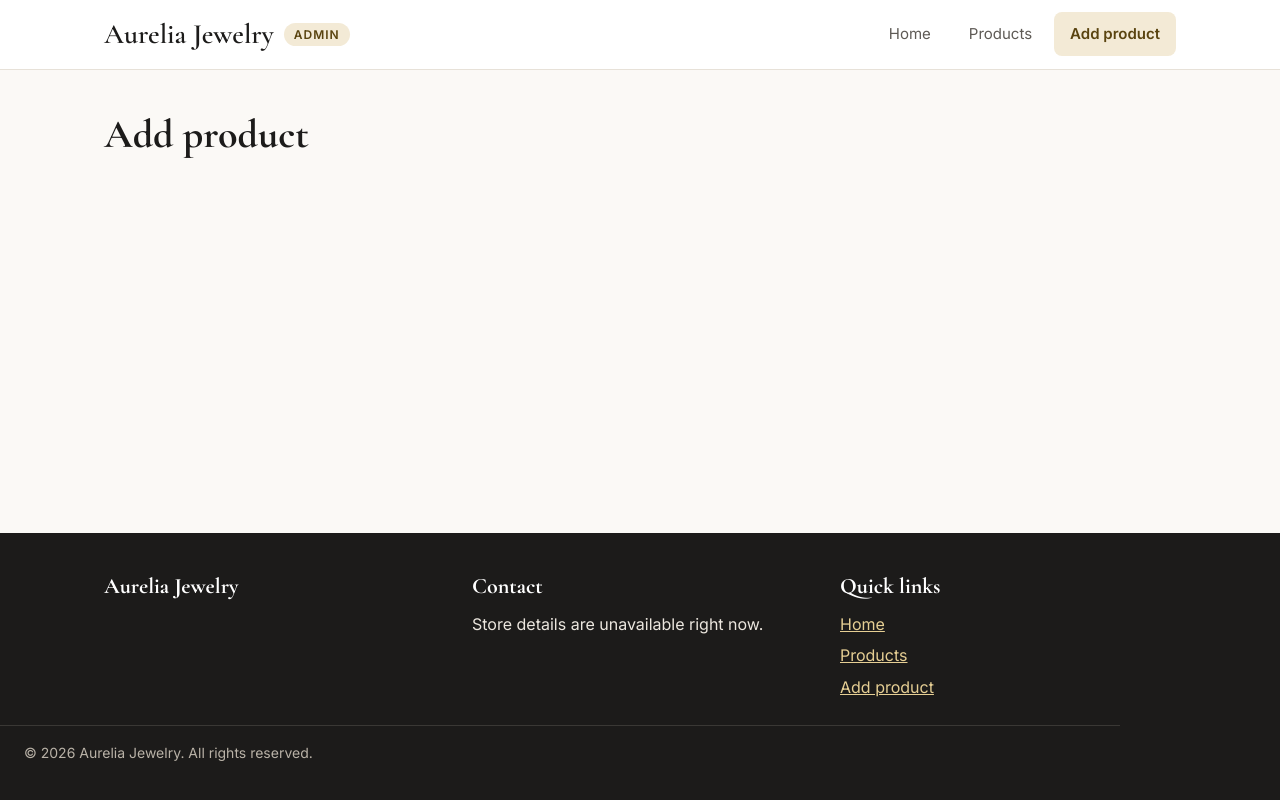
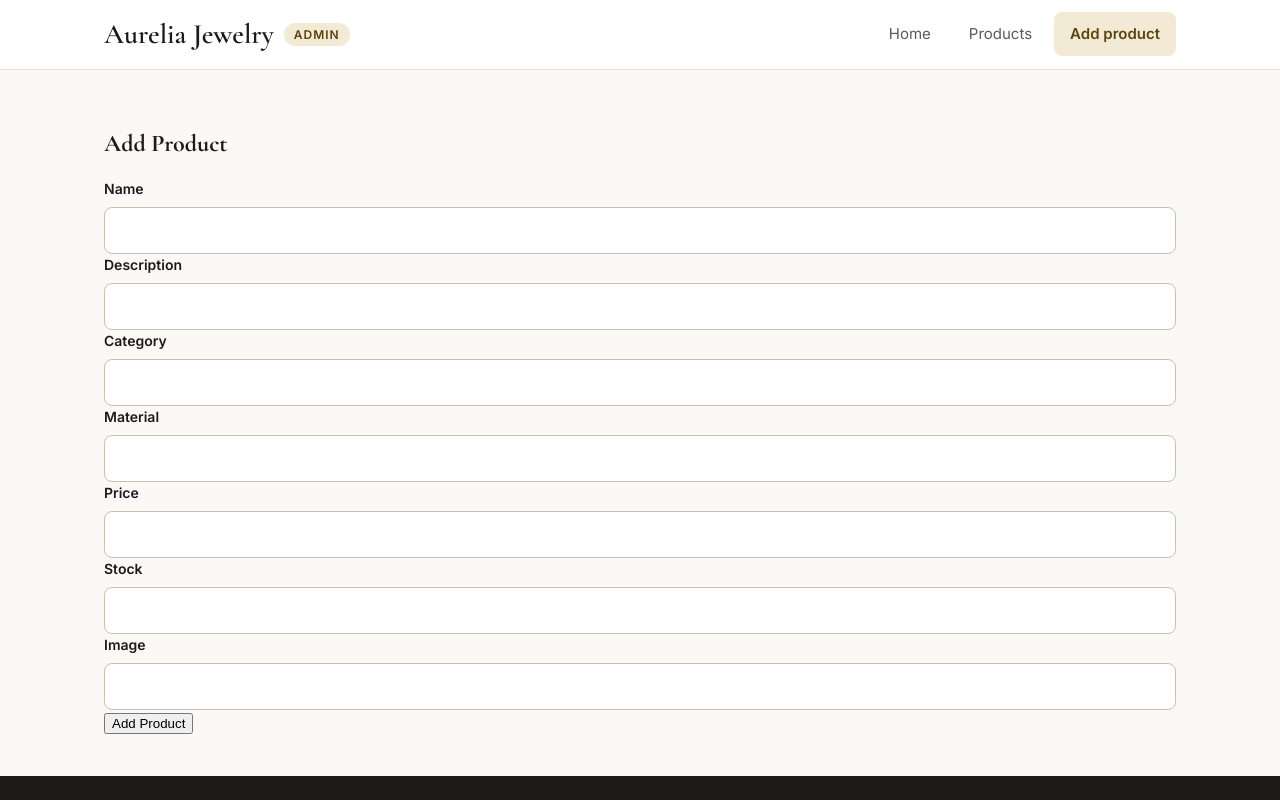
Before and after one commit to Bobo635-hub/React-based-product-showcase-app-admin, a React (Vite) app: page /products/new in a window 1280 px wide. Shown: the top 800 px of the page. Built offline with nearby package versions, Linux system fonts and the light colour scheme; no server answers.

Commit message:
Implement Add Product

```diff
--- a/server/db.json
+++ b/server/db.json
@@ -1,14 +1,14 @@
 {
-    "store_info": [
+      "store_info": [
         {
             "id": 1,
             "name": "Merc Jewelry",
             "tagline": "Jewelry for every occasion",
             "description": "An independent jewelry house offering rings, necklaces, earrings and bracelets in gold, silver and platinum.",
-            "phone_number": "555-5555",
+            "phone_number": "123-456-789",
             "email": "info@merc.example",
-            "address": "12 Market Street, Nairobi",
-            "hours": "Mon-Sat, 9:00-18:00"
+            "address": "12 Market Avenue, Nairobi",
+            "hours": "Mon-Fri, 9:00-18:00"
         }
     ],
     "products": [
@@ -18,9 +18,9 @@
       "description": "Classic round-cut stone with a slim band",
       "category": "Rings",
       "material": "18k Gold",
-      "price": 1250,
+      "price": 2250,
       "stock": 6,
-      "image": "https://placehold.co/600x600/F3EAD6/5A4410?text=Solitaire+Ring"
+      "image": "/images/solitaire-ring.png"
     },
     {
       "id": 9,
@@ -28,9 +28,9 @@
       "description": "Slim steel case with a brown leather strap",
       "category": "Watches",
       "material": "Stainless Steel",
-      "price": 380,
+      "price": 3380,
       "stock": 10,
-      "image": "https://placehold.co/600x600/F3EAD6/5A4410?text=Classic+Leather+Watch"
+      "image": "/images/classic-leather-watch.png"
     },
     {
       "id": 5,
@@ -38,9 +38,9 @@
       "description": "Freshwater pearls on delicate hooks",
       "category": "Earrings",
       "material": "Sterling Silver",
-      "price": 180,
+      "price": 1180,
       "stock": 14,
-      "image": "https://placehold.co/600x600/F3EAD6/5A4410?text=Pearl+Drop+Earrings"
+      "image": "/images/pearl-drop-earrings.png"
     },
     {
       "id": 11,
@@ -48,9 +48,9 @@
       "description": "Polished black onyx in a silver setting",
       "category": "Cufflinks",
       "material": "Sterling Silver",
-      "price": 120,
+      "price": 1020,
       "stock": 15,
-      "image": "https://placehold.co/600x600/F3EAD6/5A4410?text=Onyx+Square+Cufflinks"
+      "image": "/images/onyx-square-cufflinks.png"
     },
     {
       "id": 3,
@@ -58,9 +58,9 @@
       "description": "Looped pendant on a fine chain",
       "category": "Necklaces",
       "material": "Rose Gold",
-      "price": 420,
+      "price": 1420,
       "stock": 9,
-      "image": "https://placehold.co/600x600/F3EAD6/5A4410?text=Infinity+Necklace"
+      "image": "/images/infinity-necklace.png"
     },
     {
       "id": 7,
@@ -70,7 +70,7 @@
       "material": "Platinum",
       "price": 2100,
       "stock": 3,
-      "image": "https://placehold.co/600x600/F3EAD6/5A4410?text=Tennis+Bracelet"
+      "image": "/images/tennis-bracelet.png"
     },
     {
       "id": 6,
@@ -78,9 +78,9 @@
       "description": "Lightweight everyday hoops",
       "category": "Earrings",
       "material": "18k Gold",
-      "price": 340,
+      "price": 1340,
       "stock": 11,
-      "image": "https://placehold.co/600x600/F3EAD6/5A4410?text=Hoop+Earrings"
+      "image": "/images/hoop-earrings.png"
     },
     {
       "id": 8,
@@ -88,9 +88,9 @@
       "description": "Starter bracelet with three charms",
       "category": "Bracelets",
       "material": "Rose Gold",
-      "price": 275,
+      "price": 2075,
       "stock": 8,
-      "image": "https://placehold.co/600x600/F3EAD6/5A4410?text=Charm+Bracelet"
+      "image": "/images/charm-bracelet.png"
     },
     {
       "id": 2,
@@ -98,9 +98,9 @@
       "description": "Flat-top ring ready for engraving",
       "category": "Rings",
       "material": "Sterling Silver",
-      "price": 160,
+      "price": 3460,
       "stock": 20,
-      "image": "https://placehold.co/600x600/F3EAD6/5A4410?text=Signet+Ring"
+      "image": "/images/signet-ring.png"
     },
     {
       "id": 10,
@@ -110,7 +110,7 @@
       "material": "Titanium",
       "price": 1450,
       "stock": 4,
-      "image": "https://placehold.co/600x600/F3EAD6/5A4410?text=Automatic+Chronograph"
+      "image": "/images/automatic-chronograph.png"
     },
     {
       "id": 4,
@@ -118,9 +118,9 @@
       "description": "Two chains with different lengths",
       "category": "Necklaces",
       "material": "Sterling Silver",
-      "price": 95,
+      "price": 1995,
       "stock": 25,
-      "image": "https://placehold.co/600x600/F3EAD6/5A4410?text=Layered+Chain+Necklace"
+      "image": "/images/layered-chain-necklace.png"
     },
     {
       "id": 12,
@@ -128,10 +128,9 @@
       "description": "Woven knot design with a polished finish",
       "category": "Cufflinks",
       "material": "18k Gold",
-      "price": 290,
+      "price": 1290,
       "stock": 7,
-      "image": "https://placehold.co/600x600/F3EAD6/5A4410?text=Gold+Knot+Cufflinks"
+      "image": "/images/gold-knot-cufflinks.png"
     }
   ]
-
 }
--- a/src/pages/AddProduct.jsx
+++ b/src/pages/AddProduct.jsx
@@ -1,9 +1,94 @@
 // OWNER: feature/add-product-form
 // TODO: form with name, description, category, material, price, stock. POST /products, then useNavigate("/products").
-export default function AddProduct() {
+//  Add AddProduct component with heading
+//  Add name input with state
+import { useState } from 'react';
+
+function AddProduct({ onAdd }) {
+  const [name, setName] = useState('');
+  // Add description input with state
+  const [description, setDescription] = useState('');
+  // Add category input with state
+  const [category, setCategory] = useState('');
+  // Add material input with state
+  const [material, setMaterial] = useState('');
+  // Add price input with state
+  const [price, setPrice] = useState('');
+  // Add stock input with state
+  const [stock, setStock] = useState('');
+  // Add image input with state
+  const [image, setImage] = useState('');
+
+  // Add handleSubmit and build newProduct object
+  function handleSubmit(e) {
+    e.preventDefault();
+
+    const newProduct = {
+      name,
+      description,
+      category,
+      material,
+      price: Number(price),
+      stock: Number(stock),
+      image,
+    };
+
+    // Send POST request to json-server on submit
+    fetch('http://localhost:3000/products', {
+      method: 'POST',
+      headers: { 'Content-Type': 'application/json' },
+      body: JSON.stringify(newProduct),
+    })
+      // Call onAdd with the saved product
+      .then((res) => res.json())
+      .then((data) => {
+        onAdd(data);
+        // Clear the form after adding a product
+        setName('');
+        setDescription('');
+        setCategory('');
+        setMaterial('');
+        setPrice('');
+        setStock('');
+        setImage('');
+      });
+  }
+
   return (
-    <section className="page">
-      <h1>Add product</h1>
-    </section>
+    <form onSubmit={handleSubmit}>
+      <h2>Add Product</h2>
+
+      <label htmlFor='name'>Name</label>
+      <input id='name' value={name} onChange={(e) => setName(e.target.value)} />
+
+      {/* Add description input with state */}
+      <label htmlFor='description'>Description</label>
+      <input id='description' value={description} onChange={(e) => setDescription(e.target.value)} />
+
+      {/* Add category input with state */}
+      <label htmlFor='category'>Category</label>
+      <input id='category' value={category} onChange={(e) => setCategory(e.target.value)} />
+
+      {/* Add material input with state */}
+      <label htmlFor='material'>Material</label>
+      <input id='material' value={material} onChange={(e) => setMaterial(e.target.value)} />
+
+      {/* Add price input with state */}
+      <label htmlFor='price'>Price</label>
+      <input id='price' type='number' value={price} onChange={(e) => setPrice(e.target.value)} />
+
+      {/* Add stock input with state */}
+      <label htmlFor='stock'>Stock</label>
+      <input id='stock' type='number' value={stock} onChange={(e) => setStock(e.target.value)} />
+
+      {/* Add image input with state */}
+      <label htmlFor='image'>Image</label>
+      <input id='image' value={image} onChange={(e) => setImage(e.target.value)} />
+
+      {/* Add submit button to AddProduct form */}
+      <button type='submit'>Add Product</button>
+    </form>
   );
 }
+
+export default AddProduct;
```
